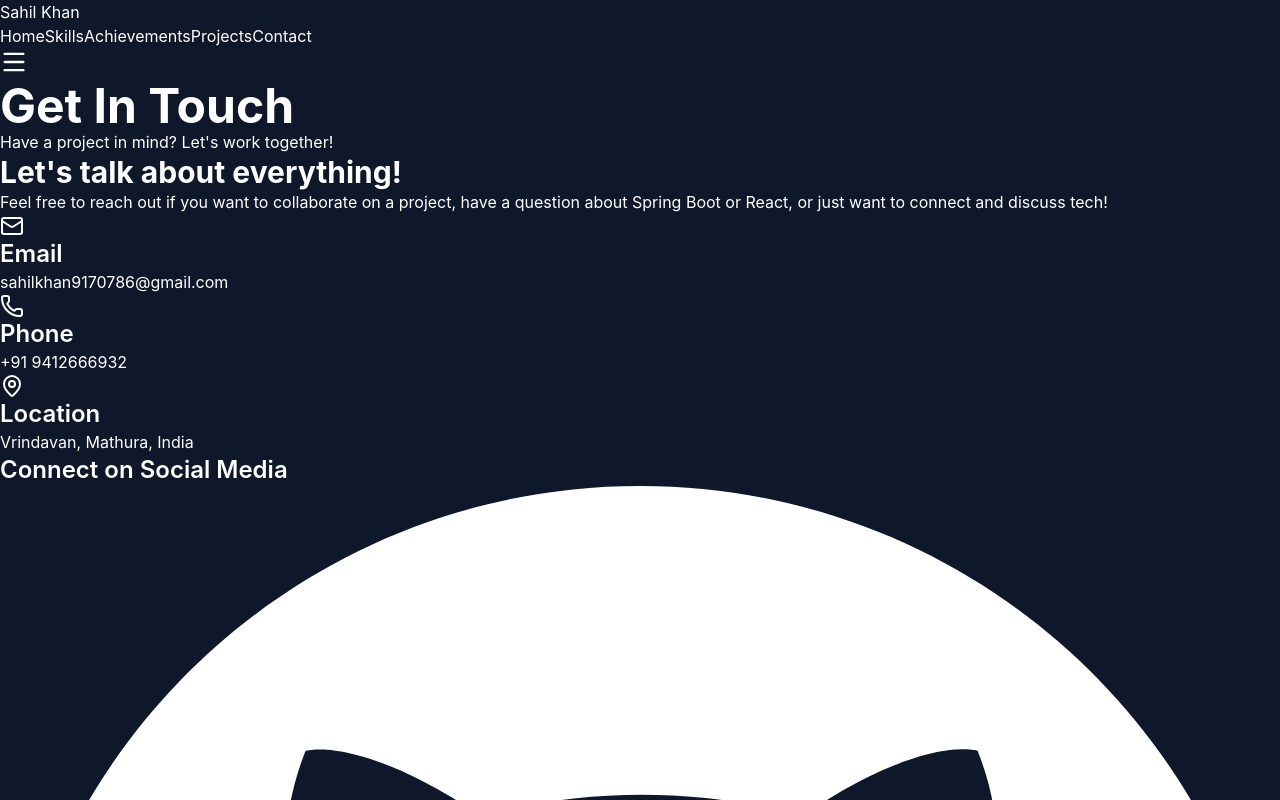
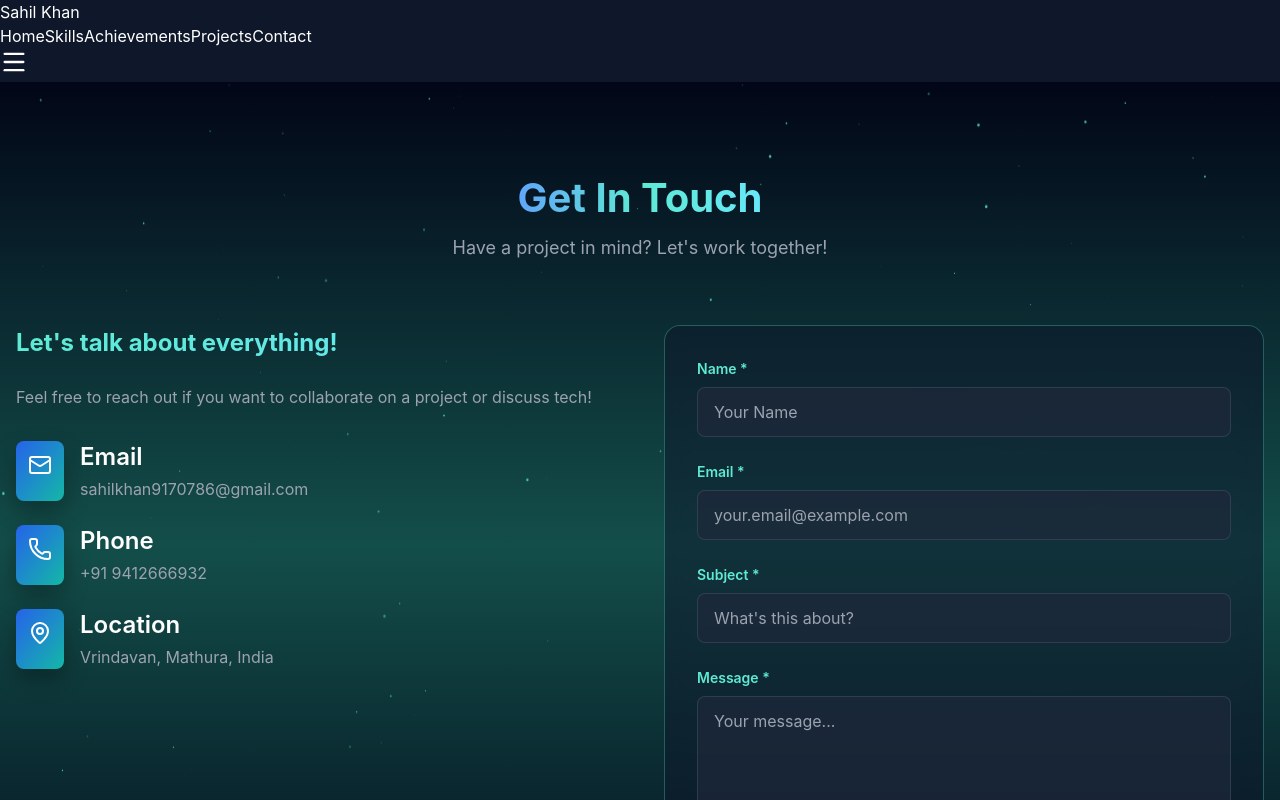
Before and after one commit to sahil-786-sahil/My_Portfolio, a React (Vite) app: page / in a window 1280 px wide. Both pictures are taken after a click on the button "Get In Touch". Shown: the top 800 px of the page. Built offline with nearby package versions, Linux system fonts and the light colour scheme.

Commit message:
Enhance Contact component with canvas and form updates
Refactored Contact component to include canvas animation and improved form handling.

```diff
--- a/src/components/Contact.jsx
+++ b/src/components/Contact.jsx
@@ -1,264 +1,136 @@
-import React, { useState } from 'react';
+import React, { useState, useEffect, useRef } from 'react';
 import { Mail, Phone, MapPin, Send, CheckCircle, AlertCircle } from 'lucide-react';
 
 const Contact = () => {
-  const [formData, setFormData] = useState({
-    name: '',
-    email: '',
-    subject: '',
-    message: ''
-  });
-
+  const canvasRef = useRef(null);
+  const [formData, setFormData] = useState({ name: '', email: '', subject: '', message: '' });
   const [status, setStatus] = useState({ type: '', message: '' });
   const [isLoading, setIsLoading] = useState(false);
 
-  const handleChange = (e) => {
-    setFormData({
-      ...formData,
-      [e.target.name]: e.target.value
-    });
-  };
+  useEffect(() => {
+    const canvas = canvasRef.current;
+    if (!canvas) return;
+    const ctx = canvas.getContext('2d');
+    canvas.width = window.innerWidth;
+    canvas.height = window.innerHeight;
+    const stars = [];
+    for (let i = 0; i < 160; i++) {
+      stars.push({ x: Math.random() * canvas.width, y: Math.random() * canvas.height, radius: Math.random() * 1.5, speed: Math.random() * 0.5 + 0.1, opacity: Math.random(), twinkleSpeed: Math.random() * 0.02 + 0.01 });
+    }
+    function animate() {
+      ctx.clearRect(0, 0, canvas.width, canvas.height);
+      stars.forEach(star => {
+        ctx.beginPath();
+        ctx.arc(star.x, star.y, star.radius, 0, Math.PI * 2);
+        const gradient = ctx.createRadialGradient(star.x, star.y, 0, star.x, star.y, star.radius * 2);
+        gradient.addColorStop(0, `rgba(100, 255, 218, ${star.opacity})`);
+        gradient.addColorStop(1, `rgba(100, 255, 218, 0)`);
+        ctx.fillStyle = gradient;
+        ctx.fill();
+        star.y += star.speed;
+        if (star.y > canvas.height) { star.y = 0; star.x = Math.random() * canvas.width; }
+        star.opacity += star.twinkleSpeed;
+        if (star.opacity > 1 || star.opacity < 0.1) star.twinkleSpeed = -star.twinkleSpeed;
+      });
+      requestAnimationFrame(animate);
+    }
+    animate();
+    window.addEventListener('resize', () => { canvas.width = window.innerWidth; canvas.height = window.innerHeight; });
+  }, []);
+
+  const handleChange = (e) => setFormData({ ...formData, [e.target.name]: e.target.value });
 
   const handleSubmit = async (e) => {
     e.preventDefault();
     setIsLoading(true);
     setStatus({ type: '', message: '' });
-
     try {
-      // EmailJS integration
       const response = await fetch('https://api.emailjs.com/api/v1.0/email/send', {
         method: 'POST',
-        headers: {
-          'Content-Type': 'application/json',
-        },
-        body: JSON.stringify({
-          service_id: 'service_pisees4',
-          template_id: 'template_5c7meal',
-          user_id: '0HUFAU-gOig2OqPFS',
-          template_params: {
-            from_name: formData.name,
-            from_email: formData.email,
-            subject: formData.subject,
-            message: formData.message,
-            to_name: 'Sahil Khan',
-          }
-        })
+        headers: { 'Content-Type': 'application/json' },
+        body: JSON.stringify({ service_id: 'service_pisees4', template_id: 'template_5c7meal', user_id: '0HUFAU-gOig2OqPFS', template_params: { from_name: formData.name, from_email: formData.email, subject: formData.subject, message: formData.message, to_name: 'Sahil Khan' }})
       });
-
       if (response.ok) {
-        setStatus({
-          type: 'success',
-          message: 'Thank you for your message! I will get back to you soon.'
-        });
+        setStatus({ type: 'success', message: 'Thank you! I will get back to you soon.' });
         setFormData({ name: '', email: '', subject: '', message: '' });
-      } else {
-        throw new Error('Failed to send message');
-      }
+      } else throw new Error('Failed');
     } catch (error) {
-      setStatus({
-        type: 'error',
-        message: 'Oops! Something went wrong. Please try again or email me directly.'
-      });
-      console.error('EmailJS error:', error);
+      setStatus({ type: 'error', message: 'Something went wrong. Please email me directly.' });
     } finally {
       setIsLoading(false);
     }
   };
 
+  const styles = {
+    section: { minHeight: '100vh', padding: '5rem 1rem', background: 'linear-gradient(to bottom, #020617, #134e4a, #020617)', color: 'white', paddingTop: '6rem', position: 'relative', overflow: 'hidden' },
+    canvas: { position: 'absolute', top: 0, left: 0, width: '100%', height: '100%', zIndex: 0 },
+    container: { maxWidth: '1280px', margin: '0 auto', position: 'relative', zIndex: 10 },
+    header: { textAlign: 'center', marginBottom: '4rem' },
+    title: { fontSize: '2.5rem', fontWeight: 'bold', marginBottom: '1rem' },
+    titleGradient: { background: 'linear-gradient(to right, #60a5fa, #5eead4, #67e8f9)', WebkitBackgroundClip: 'text', WebkitTextFillColor: 'transparent' },
+    grid: { display: 'grid', gridTemplateColumns: 'repeat(auto-fit, minmax(300px, 1fr))', gap: '3rem' },
+    infoSection: {},
+    infoTitle: { fontSize: '1.5rem', fontWeight: 'bold', marginBottom: '1.5rem', background: 'linear-gradient(to right, #5eead4, #67e8f9)', WebkitBackgroundClip: 'text', WebkitTextFillColor: 'transparent' },
+    infoText: { color: '#9ca3af', marginBottom: '2rem' },
+    contactItems: { display: 'flex', flexDirection: 'column', gap: '1.5rem' },
+    contactItem: { display: 'flex', gap: '1rem', transition: 'all 0.3s' },
+    iconBox: { padding: '0.75rem', background: 'linear-gradient(to bottom right, #2563eb, #14b8a6)', borderRadius: '0.5rem', boxShadow: '0 10px 25px rgba(0,0,0,0.3)', transition: 'transform 0.3s' },
+    formCard: { background: 'rgba(15, 23, 42, 0.5)', backdropFilter: 'blur(10px)', borderRadius: '1rem', padding: '2rem', border: '1px solid rgba(94, 234, 212, 0.3)', transition: 'all 0.5s' },
+    form: { display: 'flex', flexDirection: 'column', gap: '1.5rem' },
+    label: { display: 'block', fontSize: '0.875rem', fontWeight: '600', marginBottom: '0.5rem', color: '#5eead4' },
+    input: { width: '100%', padding: '0.75rem 1rem', background: 'rgba(30, 41, 59, 0.7)', border: '1px solid rgba(71, 85, 105, 0.5)', borderRadius: '0.5rem', color: 'white', fontSize: '1rem', transition: 'all 0.3s' },
+    textarea: { width: '100%', padding: '0.75rem 1rem', background: 'rgba(30, 41, 59, 0.7)', border: '1px solid rgba(71, 85, 105, 0.5)', borderRadius: '0.5rem', color: 'white', fontSize: '1rem', resize: 'none', minHeight: '120px', transition: 'all 0.3s' },
+    button: { width: '100%', background: 'linear-gradient(to right, #2563eb, #14b8a6)', padding: '0.75rem 2rem', borderRadius: '0.5rem', fontWeight: '600', transition: 'all 0.3s', display: 'flex', alignItems: 'center', justifyContent: 'center', gap: '0.5rem', border: 'none', cursor: 'pointer', color: 'white', fontSize: '1rem' },
+    statusBox: { padding: '1rem', borderRadius: '0.5rem', display: 'flex', alignItems: 'center', gap: '0.5rem' },
+  };
+
   return (
-    <section className="min-h-screen py-20 bg-gradient-to-b from-slate-800 to-slate-900 text-white pt-24">
-      <div className="max-w-7xl mx-auto px-4">
-        <div className="text-center mb-16 animate-fadeInDown">
-          <h2 className="text-4xl md:text-5xl font-bold mb-4 bg-gradient-to-r from-purple-400 to-pink-600 bg-clip-text text-transparent">
-            Get In Touch
-          </h2>
-          <p className="text-gray-400 text-lg">
-            Have a project in mind? Let's work together!
-          </p>
+    <section style={styles.section}>
+      <canvas ref={canvasRef} style={styles.canvas} />
+      <div style={styles.container}>
+        <div style={styles.header}>
+          <h2 style={styles.title}><span style={styles.titleGradient}>Get In Touch</span></h2>
+          <p style={{color: '#9ca3af', fontSize: '1.125rem'}}>Have a project in mind? Let's work together!</p>
         </div>
-
-        <div className="grid md:grid-cols-2 gap-12">
-          <div className="animate-fadeInLeft">
-            <h3 className="text-2xl font-bold mb-6">Let's talk about everything!</h3>
-            <p className="text-gray-400 mb-8">
-              Feel free to reach out if you want to collaborate on a project, have a question about Spring Boot or React,
-              or just want to connect and discuss tech!
-            </p>
-
-            <div className="space-y-6">
-              <div className="flex items-start gap-4 group">
-                <div className="p-3 bg-purple-600 rounded-lg group-hover:scale-110 transition-transform">
-                  <Mail size={24} />
-                </div>
-                <div>
-                  <h4 className="font-semibold mb-1">Email</h4>
-                  <a href="mailto:sahilkhan9170786@gmail.com" className="text-gray-400 hover:text-purple-400 transition-colors">
-                    sahilkhan9170786@gmail.com
-                  </a>
-                </div>
+        <div style={styles.grid}>
+          <div style={styles.infoSection}>
+            <h3 style={styles.infoTitle}>Let's talk about everything!</h3>
+            <p style={styles.infoText}>Feel free to reach out if you want to collaborate on a project or discuss tech!</p>
+            <div style={styles.contactItems}>
+              <div style={styles.contactItem} className="contact-item">
+                <div style={styles.iconBox}><Mail size={24} /></div>
+                <div><h4 style={{fontWeight: '600', marginBottom: '0.25rem'}}>Email</h4><a href="mailto:sahilkhan9170786@gmail.com" style={{color: '#9ca3af', textDecoration: 'none'}}>sahilkhan9170786@gmail.com</a></div>
               </div>
-
-              <div className="flex items-start gap-4 group">
-                <div className="p-3 bg-purple-600 rounded-lg group-hover:scale-110 transition-transform">
-                  <Phone size={24} />
-                </div>
-                <div>
-                  <h4 className="font-semibold mb-1">Phone</h4>
-                  <a href="tel:+919412666932" className="text-gray-400 hover:text-purple-400 transition-colors">
-                    +91 9412666932
-                  </a>
-                </div>
+              <div style={styles.contactItem} className="contact-item">
+                <div style={styles.iconBox}><Phone size={24} /></div>
+                <div><h4 style={{fontWeight: '600', marginBottom: '0.25rem'}}>Phone</h4><a href="tel:+919412666932" style={{color: '#9ca3af', textDecoration: 'none'}}>+91 9412666932</a></div>
               </div>
-
-              <div className="flex items-start gap-4 group">
-                <div className="p-3 bg-purple-600 rounded-lg group-hover:scale-110 transition-transform">
-                  <MapPin size={24} />
-                </div>
-                <div>
-                  <h4 className="font-semibold mb-1">Location</h4>
-                  <p className="text-gray-400">
-                    Vrindavan, Mathura, India
-                  </p>
-                </div>
-              </div>
-            </div>
-
-            {/* Social Links */}
-            <div className="mt-8 p-6 bg-slate-800 rounded-xl border border-slate-700">
-              <h4 className="font-semibold mb-4">Connect on Social Media</h4>
-              <div className="flex gap-4">
-                <a
-                  href="https://github.com/sahil-786-sahil"
-                  target="_blank"
-                  rel="noopener noreferrer"
-                  className="p-3 bg-slate-900 hover:bg-purple-600 rounded-lg transition-all transform hover:scale-110"
-                >
-                  <svg className="w-6 h-6" fill="currentColor" viewBox="0 0 24 24">
-                    <path d="M12 0C5.37 0 0 5.37 0 12c0 5.31 3.435 9.795 8.205 11.385.6.105.825-.255.825-.57 0-.285-.015-1.23-.015-2.235-3.015.555-3.795-.735-4.035-1.41-.135-.345-.72-1.41-1.23-1.695-.42-.225-1.02-.78-.015-.795.945-.015 1.62.87 1.845 1.23 1.08 1.815 2.805 1.305 3.495.99.105-.78.42-1.305.765-1.605-2.67-.3-5.46-1.335-5.46-5.925 0-1.305.465-2.385 1.23-3.225-.12-.3-.54-1.53.12-3.18 0 0 1.005-.315 3.3 1.23.96-.27 1.98-.405 3-.405s2.04.135 3 .405c2.295-1.56 3.3-1.23 3.3-1.23.66 1.65.24 2.88.12 3.18.765.84 1.23 1.905 1.23 3.225 0 4.605-2.805 5.625-5.475 5.925.435.375.81 1.095.81 2.22 0 1.605-.015 2.895-.015 3.3 0 .315.225.69.825.57A12.02 12.02 0 0024 12c0-6.63-5.37-12-12-12z"/>
-                  </svg>
-                </a>
-                <a
-                  href="https://leetcode.com/u/officialsahil____/"
-                  target="_blank"
-                  rel="noopener noreferrer"
-                  className="p-3 bg-slate-900 hover:bg-yellow-600 rounded-lg transition-all transform hover:scale-110"
-                >
-                  <svg className="w-6 h-6" fill="currentColor" viewBox="0 0 24 24">
-                    <path d="M13.483 0a1.374 1.374 0 0 0-.961.438L7.116 6.226l-3.854 4.126a5.266 5.266 0 0 0-1.209 2.104 5.35 5.35 0 0 0-.125.513 5.527 5.527 0 0 0 .062 2.362 5.83 5.83 0 0 0 .349 1.017 5.938 5.938 0 0 0 1.271 1.818l4.277 4.193.039.038c2.248 2.165 5.852 2.133 8.063-.074l2.396-2.392c.54-.54.54-1.414.003-1.955a1.378 1.378 0 0 0-1.951-.003l-2.396 2.392a3.021 3.021 0 0 1-4.205.038l-.02-.019-4.276-4.193c-.652-.64-.972-1.469-.948-2.263a2.68 2.68 0 0 1 .066-.523 2.545 2.545 0 0 1 .619-1.164L9.13 8.114c1.058-1.134 3.204-1.27 4.43-.278l3.501 2.831c.593.48 1.461.387 1.94-.207a1.384 1.384 0 0 0-.207-1.943l-3.5-2.831c-2.365-1.914-5.956-1.676-8.107.537l-1.285 1.37a.337.337 0 0 1-.388.062.335.335 0 0 1-.204-.338.336.336 0 0 1 .06-.193l3.857-4.125.001-.001 5.406-5.788A1.374 1.374 0 0 0 13.483 0z"/>
-                  </svg>
-                </a>
-                <a
-                  href="https://linkedin.com/in/sahil-khan"
-                  target="_blank"
-                  rel="noopener noreferrer"
-                  className="p-3 bg-slate-900 hover:bg-blue-600 rounded-lg transition-all transform hover:scale-110"
-                >
-                  <svg className="w-6 h-6" fill="currentColor" viewBox="0 0 24 24">
-                    <path d="M20.447 20.452h-3.554v-5.569c0-1.328-.027-3.037-1.852-3.037-1.853 0-2.136 1.445-2.136 2.939v5.667H9.351V9h3.414v1.561h.046c.477-.9 1.637-1.85 3.37-1.85 3.601 0 4.267 2.37 4.267 5.455v6.286zM5.337 7.433c-1.144 0-2.063-.926-2.063-2.065 0-1.138.92-2.063 2.063-2.063 1.14 0 2.064.925 2.064 2.063 0 1.139-.925 2.065-2.064 2.065zm1.782 13.019H3.555V9h3.564v11.452zM22.225 0H1.771C.792 0 0 .774 0 1.729v20.542C0 23.227.792 24 1.771 24h20.451C23.2 24 24 23.227 24 22.271V1.729C24 .774 23.2 0 22.222 0h.003z"/>
-                  </svg>
-                </a>
+              <div style={styles.contactItem} className="contact-item">
+                <div style={styles.iconBox}><MapPin size={24} /></div>
+                <div><h4 style={{fontWeight: '600', marginBottom: '0.25rem'}}>Location</h4><p style={{color: '#9ca3af', margin: 0}}>Vrindavan, Mathura, India</p></div>
               </div>
             </div>
           </div>
-
-          <div className="bg-slate-800 rounded-2xl p-8 border border-slate-700 animate-fadeInRight">
-            <form onSubmit={handleSubmit} className="space-y-6">
-              <div>
-                <label htmlFor="name" className="block text-sm font-semibold mb-2">
-                  Name *
-                </label>
-                <input
-                  type="text"
-                  id="name"
-                  name="name"
-                  value={formData.name}
-                  onChange={handleChange}
-                  required
-                  className="w-full px-4 py-3 bg-slate-900 border border-slate-700 rounded-lg focus:outline-none focus:border-purple-500 transition-colors text-white"
-                  placeholder="Your Name"
-                />
-              </div>
-
-              <div>
-                <label htmlFor="email" className="block text-sm font-semibold mb-2">
-                  Email *
-                </label>
-                <input
-                  type="email"
-                  id="email"
-                  name="email"
-                  value={formData.email}
-                  onChange={handleChange}
-                  required
-                  className="w-full px-4 py-3 bg-slate-900 border border-slate-700 rounded-lg focus:outline-none focus:border-purple-500 transition-colors text-white"
-                  placeholder="your.email@example.com"
-                />
-              </div>
-
-              <div>
-                <label htmlFor="subject" className="block text-sm font-semibold mb-2">
-                  Subject *
-                </label>
-                <input
-                  type="text"
-                  id="subject"
-                  name="subject"
-                  value={formData.subject}
-                  onChange={handleChange}
-                  required
-                  className="w-full px-4 py-3 bg-slate-900 border border-slate-700 rounded-lg focus:outline-none focus:border-purple-500 transition-colors text-white"
-                  placeholder="What's this about?"
-                />
-              </div>
-
-              <div>
-                <label htmlFor="message" className="block text-sm font-semibold mb-2">
-                  Message *
-                </label>
-                <textarea
-                  id="message"
-                  name="message"
-                  value={formData.message}
-                  onChange={handleChange}
-                  required
-                  rows="5"
-                  className="w-full px-4 py-3 bg-slate-900 border border-slate-700 rounded-lg focus:outline-none focus:border-purple-500 transition-colors resize-none text-white"
-                  placeholder="Your message..."
-                ></textarea>
-              </div>
-
-              {status.message && (
-                <div className={`flex items-center gap-2 p-4 rounded-lg ${
-                  status.type === 'success'
-                    ? 'bg-green-500/20 text-green-400 border border-green-500/50'
-                    : 'bg-red-500/20 text-red-400 border border-red-500/50'
-                }`}>
-                  {status.type === 'success' ? <CheckCircle size={20} /> : <AlertCircle size={20} />}
-                  <span>{status.message}</span>
-                </div>
-              )}
-
-              <button
-                type="submit"
-                disabled={isLoading}
-                className="w-full bg-gradient-to-r from-purple-600 to-pink-600 hover:from-purple-700 hover:to-pink-700 disabled:from-gray-600 disabled:to-gray-700 px-8 py-3 rounded-lg font-semibold transition-all flex items-center justify-center gap-2 transform hover:scale-105 disabled:scale-100 disabled:cursor-not-allowed"
-              >
-                {isLoading ? (
-                  <>
-                    <div className="w-5 h-5 border-2 border-white border-t-transparent rounded-full animate-spin"></div>
-                    Sending...
-                  </>
-                ) : (
-                  <>
-                    <Send size={20} />
-                    Send Message
-                  </>
-                )}
-              </button>
+          <div style={styles.formCard} className="form-card">
+            <form onSubmit={handleSubmit} style={styles.form}>
+              <div><label style={styles.label}>Name *</label><input type="text" name="name" value={formData.name} onChange={handleChange} required style={styles.input} className="form-input" placeholder="Your Name" /></div>
+              <div><label style={styles.label}>Email *</label><input type="email" name="email" value={formData.email} onChange={handleChange} required style={styles.input} className="form-input" placeholder="your.email@example.com" /></div>
+              <div><label style={styles.label}>Subject *</label><input type="text" name="subject" value={formData.subject} onChange={handleChange} required style={styles.input} className="form-input" placeholder="What's this about?" /></div>
+              <div><label style={styles.label}>Message *</label><textarea name="message" value={formData.message} onChange={handleChange} required style={styles.textarea} className="form-input" placeholder="Your message..."></textarea></div>
+              {status.message && <div style={{...styles.statusBox, background: status.type === 'success' ? 'rgba(16, 185, 129, 0.2)' : 'rgba(239, 68, 68, 0.2)', color: status.type === 'success' ? '#10b981' : '#ef4444', border: `1px solid ${status.type === 'success' ? 'rgba(16, 185, 129, 0.5)' : 'rgba(239, 68, 68, 0.5)'}` }}>{status.type === 'success' ? <CheckCircle size={20} /> : <AlertCircle size={20} />}<span>{status.message}</span></div>}
+              <button type="submit" disabled={isLoading} style={styles.button} className="submit-btn">{isLoading ? <><div style={{width: '20px', height: '20px', border: '2px solid white', borderTop: '2px solid transparent', borderRadius: '50%', animation: 'spin 1s linear infinite'}}></div>Sending...</> : <><Send size={20} />Send Message</>}</button>
             </form>
           </div>
         </div>
       </div>
+      <style jsx>{`
+        @keyframes spin { from { transform: rotate(0deg); } to { transform: rotate(360deg); } }
+        .contact-item:hover .iconBox { transform: scale(1.1); }
+        .form-card:hover { box-shadow: 0 0 30px rgba(251, 191, 36, 0.6); border-color: rgba(251, 191, 36, 0.5); }
+        .form-input:focus { border-color: rgb(251, 191, 36); box-shadow: 0 0 0 3px rgba(251, 191, 36, 0.1); outline: none; }
+        .form-input:hover { border-color: rgba(251, 191, 36, 0.3); }
+        .submit-btn:hover:not(:disabled) { transform: scale(1.05); box-shadow: 0 0 30px rgba(251, 191, 36, 0.8); border: 2px solid rgba(251, 191, 36, 0.8); }
+      `}</style>
     </section>
   );
 };
```
